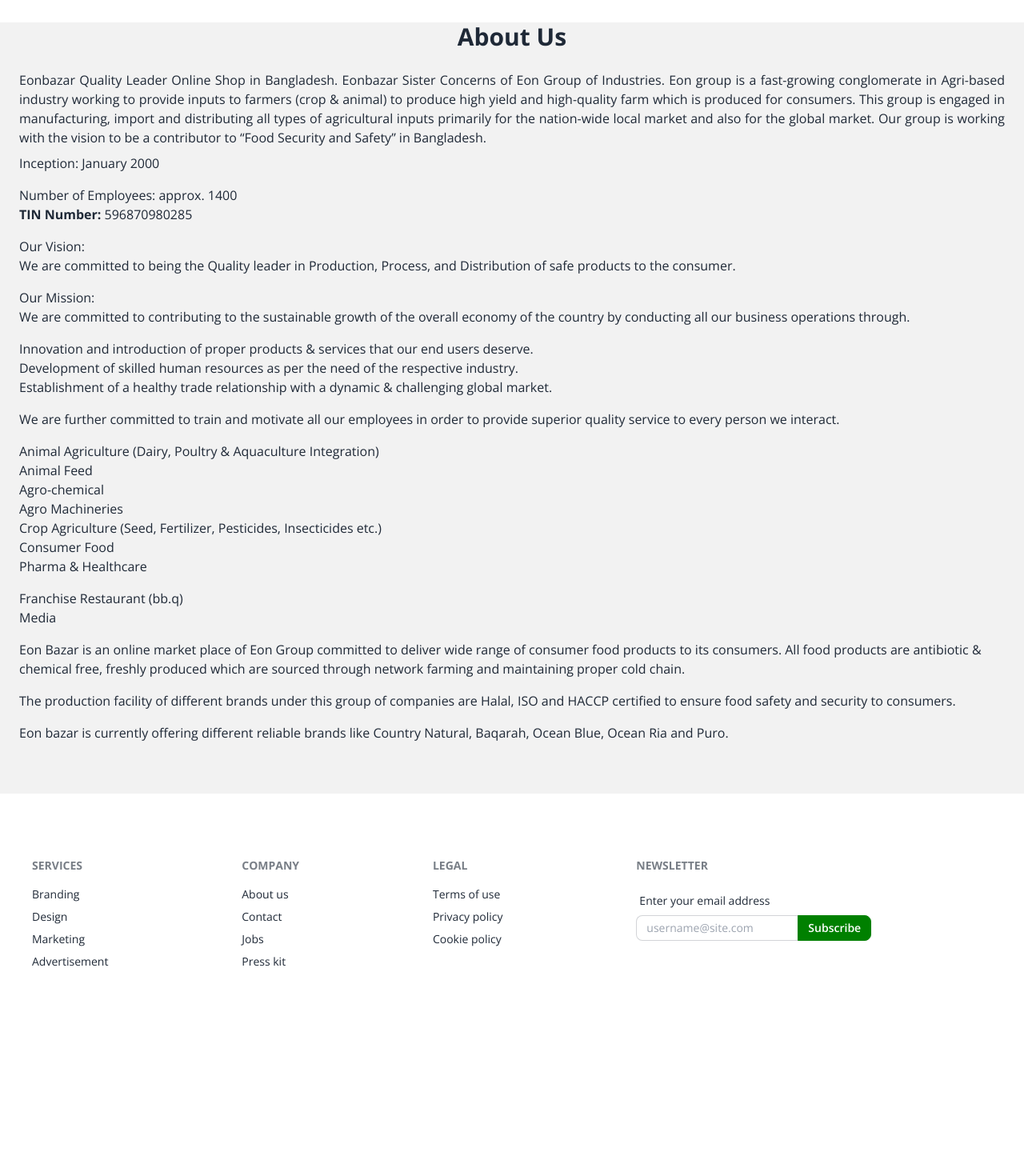
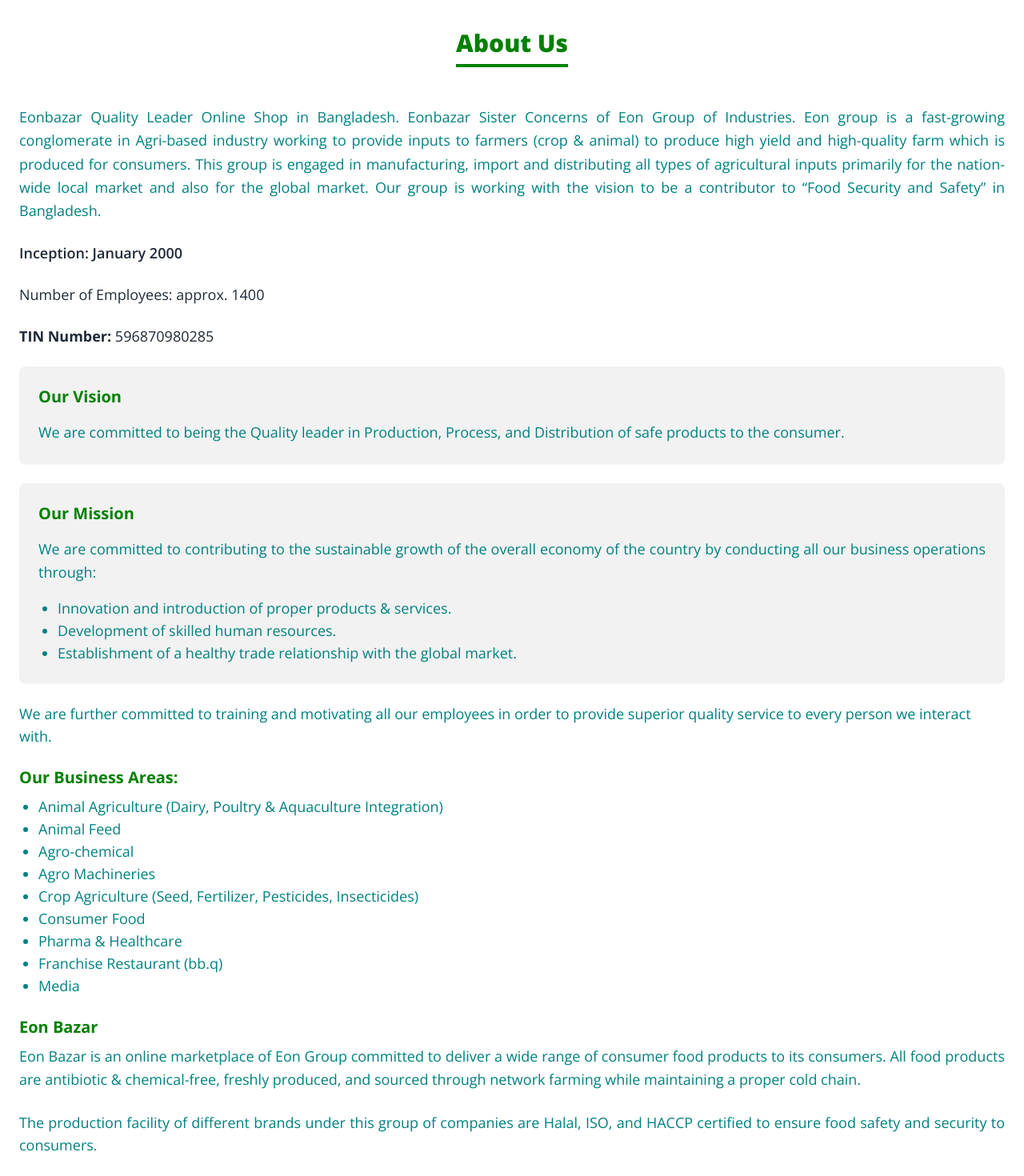
Before and after one commit to shunno-it-dev-team/fe-hn-ecom, a React (Vite) app: page /about in a window 1280 px wide. Shown: the part 80-1550 px from the top of the page at 80% size. Before the commit the page ends 1332 px from the top, so only its background shows below. Built offline with nearby package versions, Linux system fonts and the light colour scheme.

Commit message:
[modified About Page ]

```diff
--- a/src/pages/private/about-page/AboutPage.jsx
+++ b/src/pages/private/about-page/AboutPage.jsx
@@ -1,11 +1,13 @@
 const AboutPage = () => {
   return (
-    <section className="">
-      <div className="text-center mt-10">
-        <h3 className="text-3xl font-bold ">About Us</h3>
+    <section className="bg-base-100 py-12">
+      <div className="text-center mb-12">
+        <h3 className="text-3xl font-extrabold text-primary border-b-4 inline-block border-primary pb-2">
+          About Us
+        </h3>
       </div>
-      <div className="p-6">
-        <p className="mb-2 text-justify">
+      <div className="max-w-7xl mx-auto px-6 space-y-6">
+        <p className="text-lg text-justify leading-relaxed text-secondary">
           Eonbazar Quality Leader Online Shop in Bangladesh. Eonbazar Sister
           Concerns of Eon Group of Industries. Eon group is a fast-growing
           conglomerate in Agri-based industry working to provide inputs to
@@ -16,67 +18,85 @@
           global market. Our group is working with the vision to be a
           contributor to “Food Security and Safety” in Bangladesh.
         </p>
-        <p className="mb-4">Inception: January 2000</p>
-        <p>Number of Employees: approx. 1400</p>
-        <p className="mb-4">
+
+        <p className="text-lg font-semibold">Inception: January 2000</p>
+        <p className="text-lg">Number of Employees: approx. 1400</p>
+        <p className="text-lg">
           <span className="font-bold">TIN Number:</span> 596870980285
         </p>
 
-        <p>Our Vision:</p>
-        <p className="mb-4">
+        <div className="bg-base-200 p-6 rounded-lg shadow-sm">
+          <h4 className="text-xl font-bold text-primary mb-4">Our Vision</h4>
+          <p className="text-lg text-justify leading-relaxed text-secondary">
             We are committed to being the Quality leader in Production, Process,
             and Distribution of safe products to the consumer.
           </p>
-        <p>Our Mission:</p>
-        <p className="mb-4">
+        </div>
+
+        <div className="bg-base-200 p-6 rounded-lg shadow-sm">
+          <h4 className="text-xl font-bold text-primary mb-4">Our Mission</h4>
+          <p className="text-lg text-justify leading-relaxed text-secondary mb-4">
             We are committed to contributing to the sustainable growth of the
             overall economy of the country by conducting all our business
-          operations through.
+            operations through:
           </p>
-        <p>
-          Innovation and introduction of proper products & services that our end
-          users deserve.
-        </p>
-        <p>
-          Development of skilled human resources as per the need of the
-          respective industry.
-        </p>
-        <p>
-          Establishment of a healthy trade relationship with a dynamic &
-          challenging global market.
-        </p>
-        <p className="mt-4">
-          We are further committed to train and motivate all our employees in
-          order to provide superior quality service to every person we interact.
-        </p>
-        <p className="mt-4">
-          Animal Agriculture (Dairy, Poultry & Aquaculture Integration)
-        </p>
-        <p>Animal Feed</p>
-        <p>Agro-chemical</p>
-        <p>Agro Machineries</p>
-        <p>
-          Crop Agriculture (Seed, Fertilizer, Pesticides, Insecticides etc.)
-        </p>
-        <p>Consumer Food</p>
-        <p>Pharma & Healthcare</p>
-        <p className="mt-4">Franchise Restaurant (bb.q)</p>
-        <p>Media</p>
-        <p className="mt-4">
-          Eon Bazar is an online market place of Eon Group committed to deliver
-          wide range of consumer food products to its consumers. All food
-          products are antibiotic & chemical free, freshly produced which are
-          sourced through network farming and maintaining proper cold chain.
-        </p>
-        <p className="mt-4">
-          The production facility of different brands under this group of
-          companies are Halal, ISO and HACCP certified to ensure food safety and
-          security to consumers.
+          <ul className="list-disc pl-6 text-lg text-secondary">
+            <li>Innovation and introduction of proper products & services.</li>
+            <li>Development of skilled human resources.</li>
+            <li>
+              Establishment of a healthy trade relationship with the global
+              market.
+            </li>
+          </ul>
+        </div>
+
+        <p className="text-lg mt-4 text-secondary">
+          We are further committed to training and motivating all our employees
+          in order to provide superior quality service to every person we
+          interact with.
         </p>
 
-        <p className="mt-4">
-          Eon bazar is currently offering different reliable brands like Country
-          Natural, Baqarah, Ocean Blue, Ocean Ria and Puro.
+        <div className="mt-6">
+          <h4 className="text-xl font-bold text-primary mb-2">
+            Our Business Areas:
+          </h4>
+          <ul className="list-disc pl-6 text-lg text-secondary">
+            <li>
+              Animal Agriculture (Dairy, Poultry & Aquaculture Integration)
+            </li>
+            <li>Animal Feed</li>
+            <li>Agro-chemical</li>
+            <li>Agro Machineries</li>
+            <li>
+              Crop Agriculture (Seed, Fertilizer, Pesticides, Insecticides)
+            </li>
+            <li>Consumer Food</li>
+            <li>Pharma & Healthcare</li>
+            <li>Franchise Restaurant (bb.q)</li>
+            <li>Media</li>
+          </ul>
+        </div>
+
+        <div className="mt-6">
+          <h4 className="text-xl font-bold text-primary mb-2">Eon Bazar</h4>
+          <p className="text-lg text-justify leading-relaxed text-secondary">
+            Eon Bazar is an online marketplace of Eon Group committed to deliver
+            a wide range of consumer food products to its consumers. All food
+            products are antibiotic & chemical-free, freshly produced, and
+            sourced through network farming while maintaining a proper cold
+            chain.
+          </p>
+        </div>
+
+        <p className="mt-4 text-lg text-justify text-secondary">
+          The production facility of different brands under this group of
+          companies are Halal, ISO, and HACCP certified to ensure food safety
+          and security to consumers.
+        </p>
+
+        <p className="mt-4 text-lg text-justify text-secondary">
+          Eon Bazar is currently offering reliable brands like Country Natural,
+          Baqarah, Ocean Blue, Ocean Ria, and Puro.
         </p>
       </div>
     </section>
```
Lines whose indentation alone changed are shown as unchanged.
